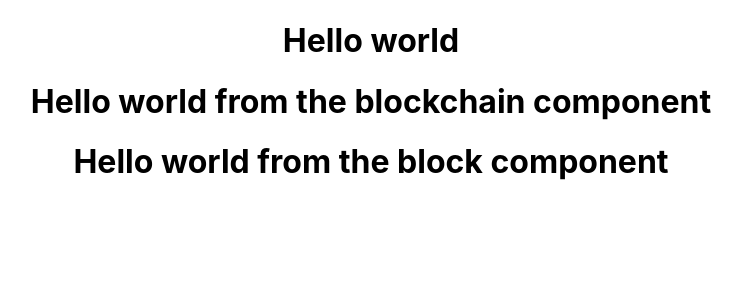
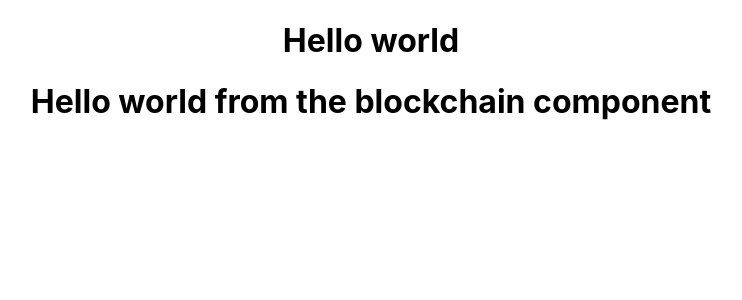
Before and after one commit to waiscodes/typescript-jest, a React (Create React App) app: page / in a window 1280 px wide. Shown: the top 300 px of the page, without its empty margins (269-1011 px from the left). Built offline with nearby package versions, Linux system fonts and the light colour scheme.

Commit message:
added a return type to block component and required props

```diff
--- a/src/components/Block.tsx
+++ b/src/components/Block.tsx
@@ -1,6 +1,12 @@
 import React from "react";
+import { IState as Props } from "../App";
 
-const Block = () => {
+// Block Interface
+interface IProps {
+  block: Props["block"];
+}
+
+const Block: React.FC<IProps> = ({ block }) => {
   return (
     <div>
       <h1>Hello world from the block component</h1>
--- a/src/components/Blockchain.tsx
+++ b/src/components/Blockchain.tsx
@@ -13,7 +13,6 @@ const Blockchain: React.FC<IProps> = ({ blockchain }) => {
   return (
     <div>
       <h1>Hello world from the blockchain component</h1>
-      <Block />
     </div>
   );
 };
```
